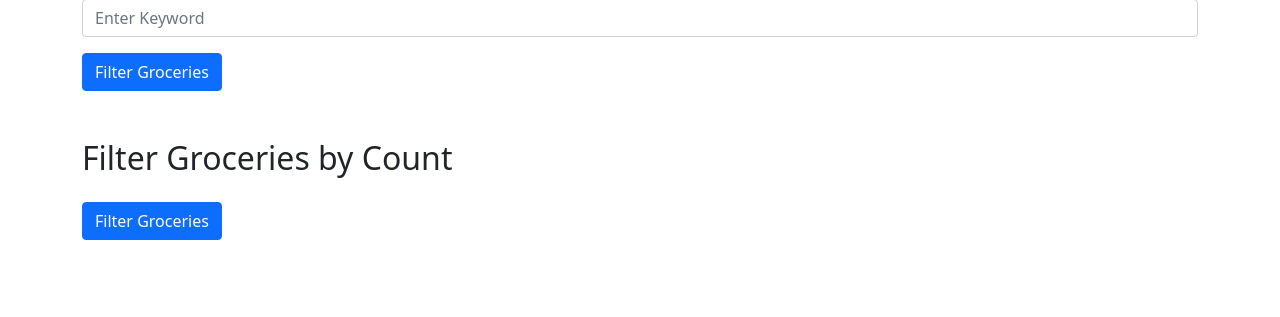
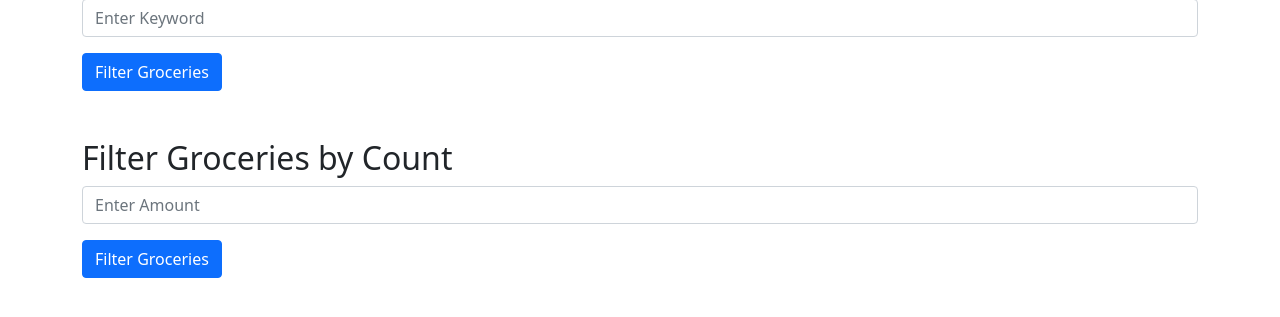
Before and after one commit to nogibjj/Tao_Li_Final_Project, a Python web app: template templates/home.html in a window 1280 px wide. Shown: the part 191-508 px from the top of the page. Run offline with Jinja, Linux system fonts and the light colour scheme; the template is opened without the code that fills it, so the values that code supplies are empty.

Commit message:
fix html

```diff
--- a/templates/home.html
+++ b/templates/home.html
@@ -22,6 +22,7 @@
         <!-- 所有区域信息 -->
         <div id="countsInfo" class="mt-5">
             <h2>Filter Groceries by Count</h2>
+            <input type="text" id="counts" class="form-control mt-2" placeholder="Enter Amount">
             <button class="btn btn-primary mt-3" onclick="getCountsInfo()">Filter Groceries</button>
             <p id="countsResponse" class="mt-3"></p>
         </div>
```
